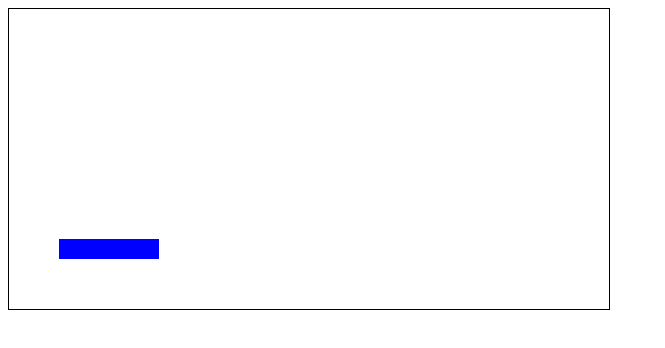
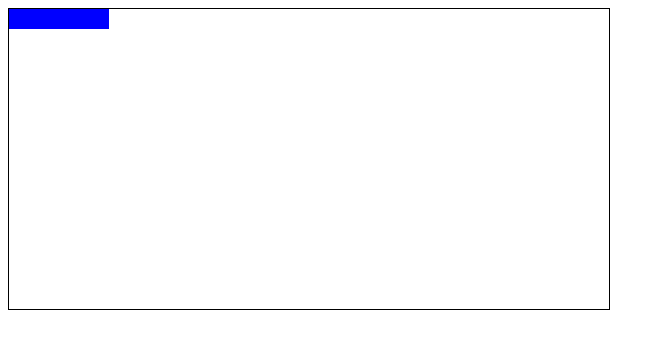
Before and after one commit to inclined4X/Breakout-Game, a plain HTML site: page index.html in a window 1280 px wide. Shown: the whole page, without its empty margins (0-665 px from the left). Drawn offline with Linux system fonts and the light colour scheme.

Commit message:
used JS to add the block style

```diff
--- a/index.html
+++ b/index.html
@@ -7,9 +7,8 @@
     <link rel="stylesheet" href="./styles.css" />
   </head>
   <body>
-    <div class="grid">
-      <div class="block"></div>
-    </div>
+    <div class="grid"></div>
+
     <script src="./script.js"></script>
   </body>
 </html>
--- a/script.js
+++ b/script.js
@@ -0,0 +1,5 @@
+const grid = document.querySelector(".grid");
+
+const block = document.createElement("div");
+block.classList.add("block");
+grid.appendChild(block);
--- a/styles.css
+++ b/styles.css
@@ -10,6 +10,4 @@
   width: 100px;
   height: 20px;
   background-color: blue;
-  left: 50px;
-  bottom: 50px;
 }
```
